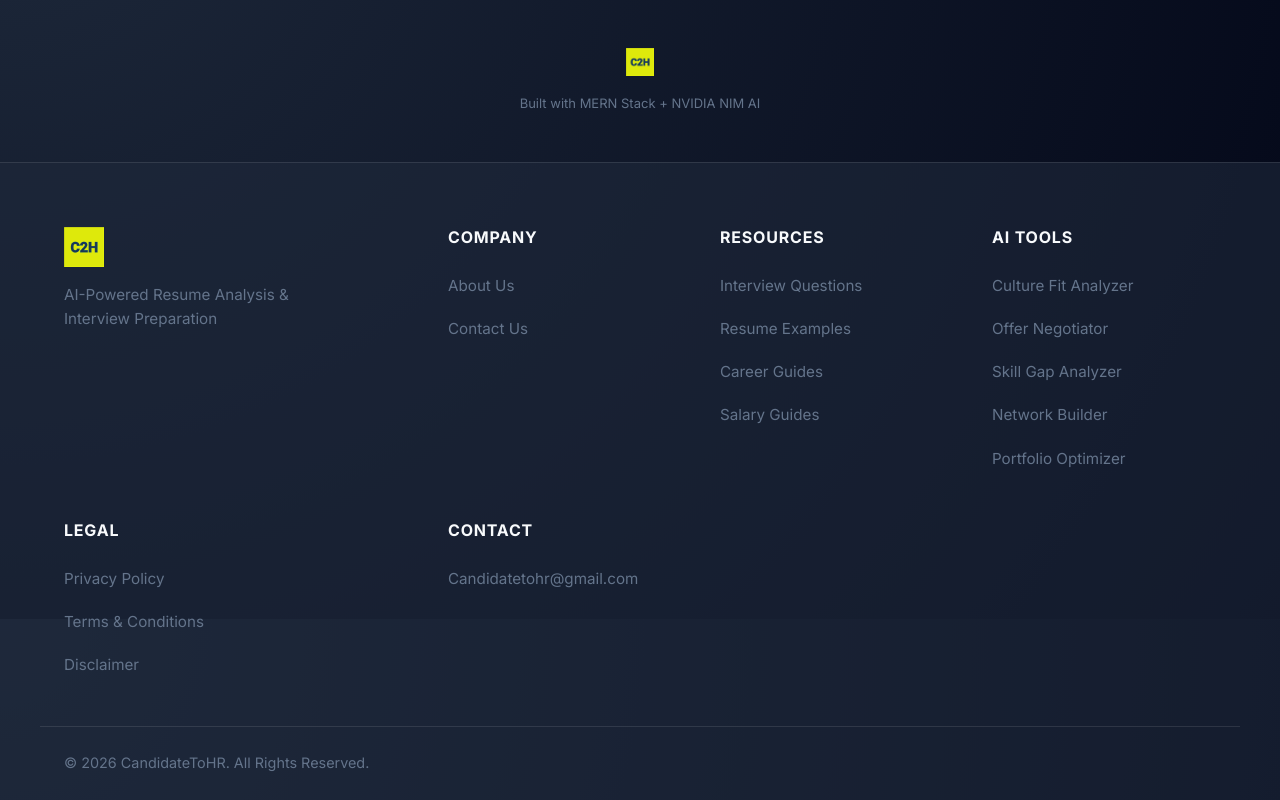
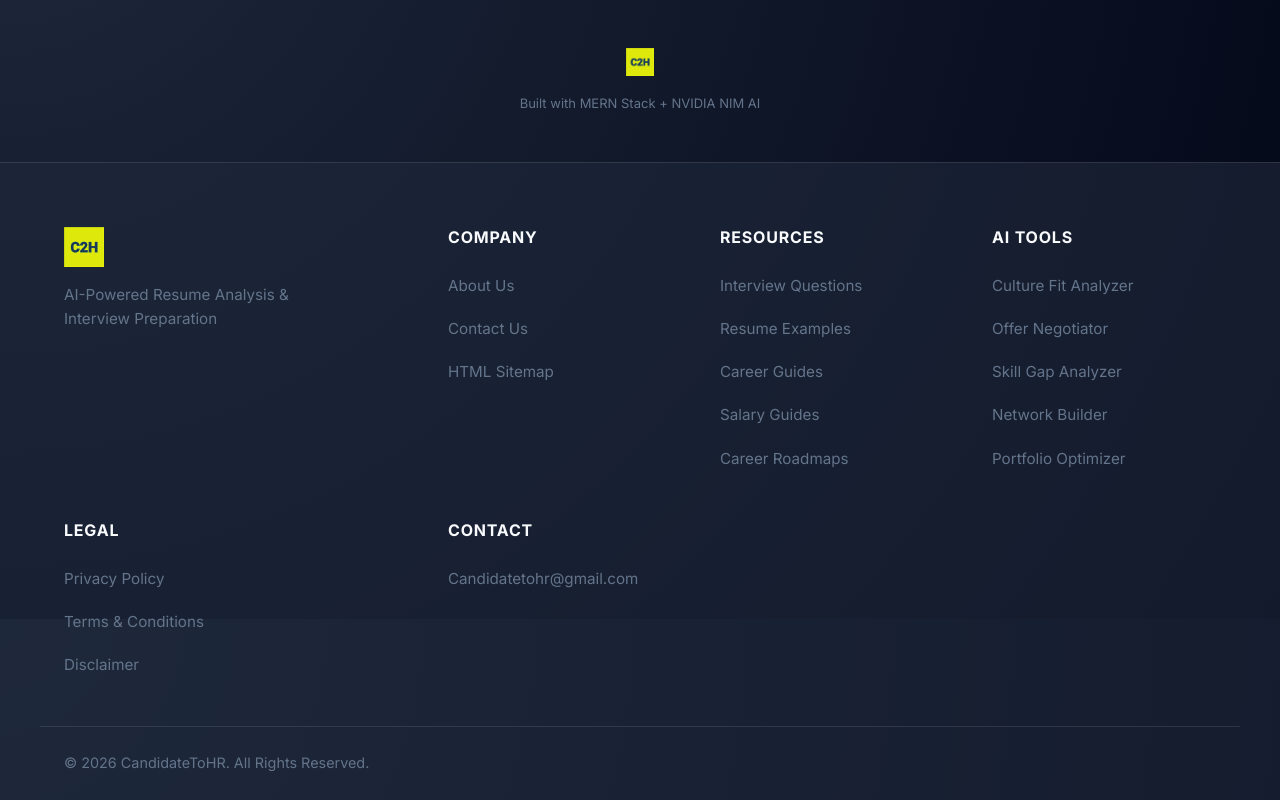
Before and after one commit to candidatetohr/Candidate-to-hr, a React (Vite) app in the folder client/: page / in a window 1280 px wide. Shown: the part 3381-4181 px from the top of the page. Built offline with nearby package versions, Linux system fonts and the light colour scheme; no server answers.

Commit message:
SEO: Add HTML Sitemap and Roadmaps link to Footer for deep crawling

```diff
--- a/client/src/components/Footer.jsx
+++ b/client/src/components/Footer.jsx
@@ -23,6 +23,7 @@
           <ul>
             <li><Link to="/about">About Us</Link></li>
             <li><Link to="/contact">Contact Us</Link></li>
+            <li><Link to="/sitemap">HTML Sitemap</Link></li>
           </ul>
         </div>
 
@@ -34,6 +35,7 @@
             <li><Link to="/resume-examples">Resume Examples</Link></li>
             <li><Link to="/career-guides">Career Guides</Link></li>
             <li><Link to="/salary-guides">Salary Guides</Link></li>
+            <li><Link to="/roadmaps">Career Roadmaps</Link></li>
           </ul>
         </div>
 
```
